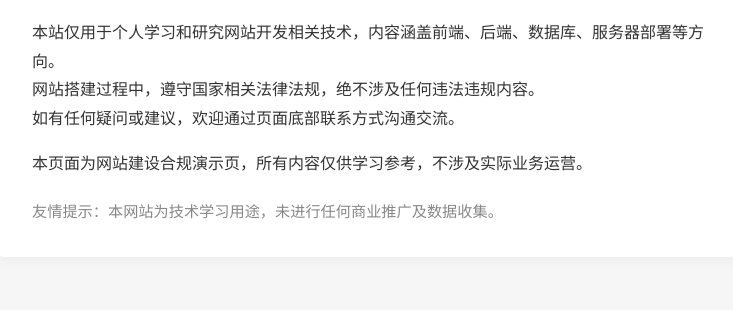
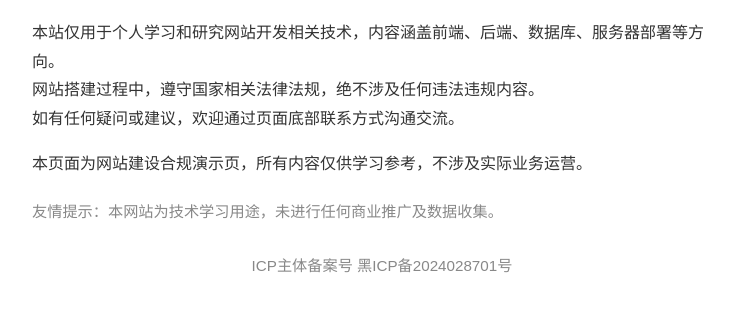
Before and after one commit to ggyy008899/xunchong, a plain HTML site: page static/index.html in a window 1280 px wide. Shown: the part 166-476 px from the top of the page, without its empty margins (258-991 px from the left). Drawn offline with Linux system fonts and the light colour scheme.

Commit message:
Sync: 同步本地各项功能更新和修复

```diff
--- a/static/index.html
+++ b/static/index.html
@@ -26,6 +26,9 @@
         <div class="tip">
             友情提示：本网站为技术学习用途，未进行任何商业推广及数据收集。
         </div>
+        <div style="text-align:center;color:#888;font-size:0.95em;margin-top:32px;">
+            ICP主体备案号 黑ICP备2024028701号
+        </div>
     </div>
 </body>
 </html>
```
